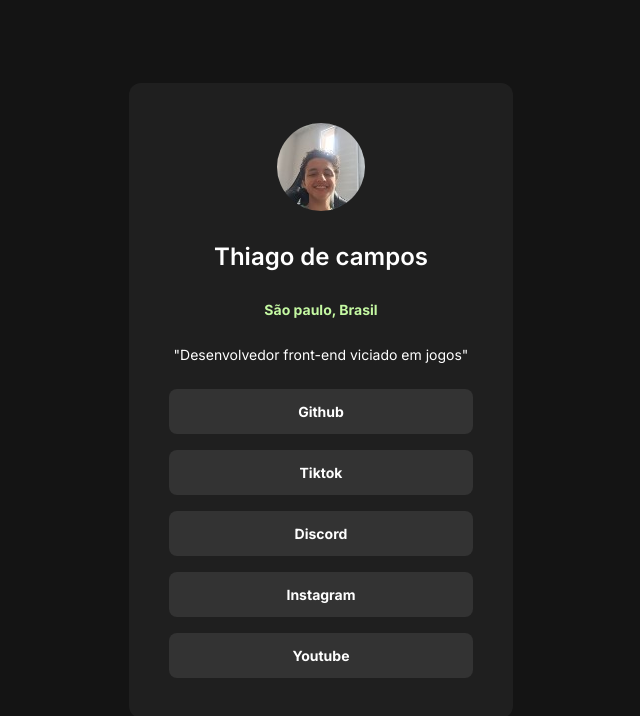
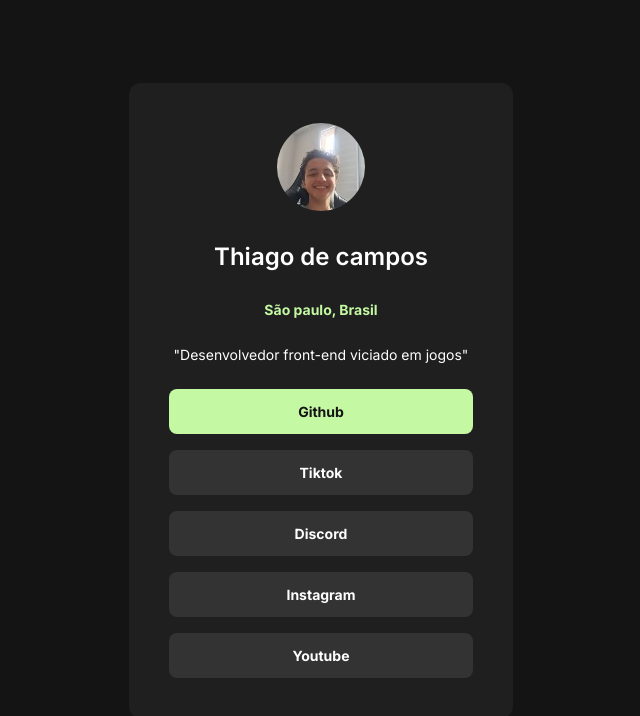
Before and after one commit to Thiagocampos11TIA/meus-links, a plain HTML site: page index.html in a window 1280 px wide. In both pictures the pointer is over the link "Github". Shown: the whole page, without its empty margins (319-959 px from the left). Drawn offline with Linux system fonts and the light colour scheme.

Commit message:
adicionado efeito de hover para as ancoras

```diff
--- a/style.css
+++ b/style.css
@@ -63,3 +63,9 @@ div a {
     font-size: 14px;
     line-height: 21px;
 }
+
+div a:hover {
+    background-color: #C4F8A2;
+    color: #141414;
+    transition: 0.7s;
+}
```
